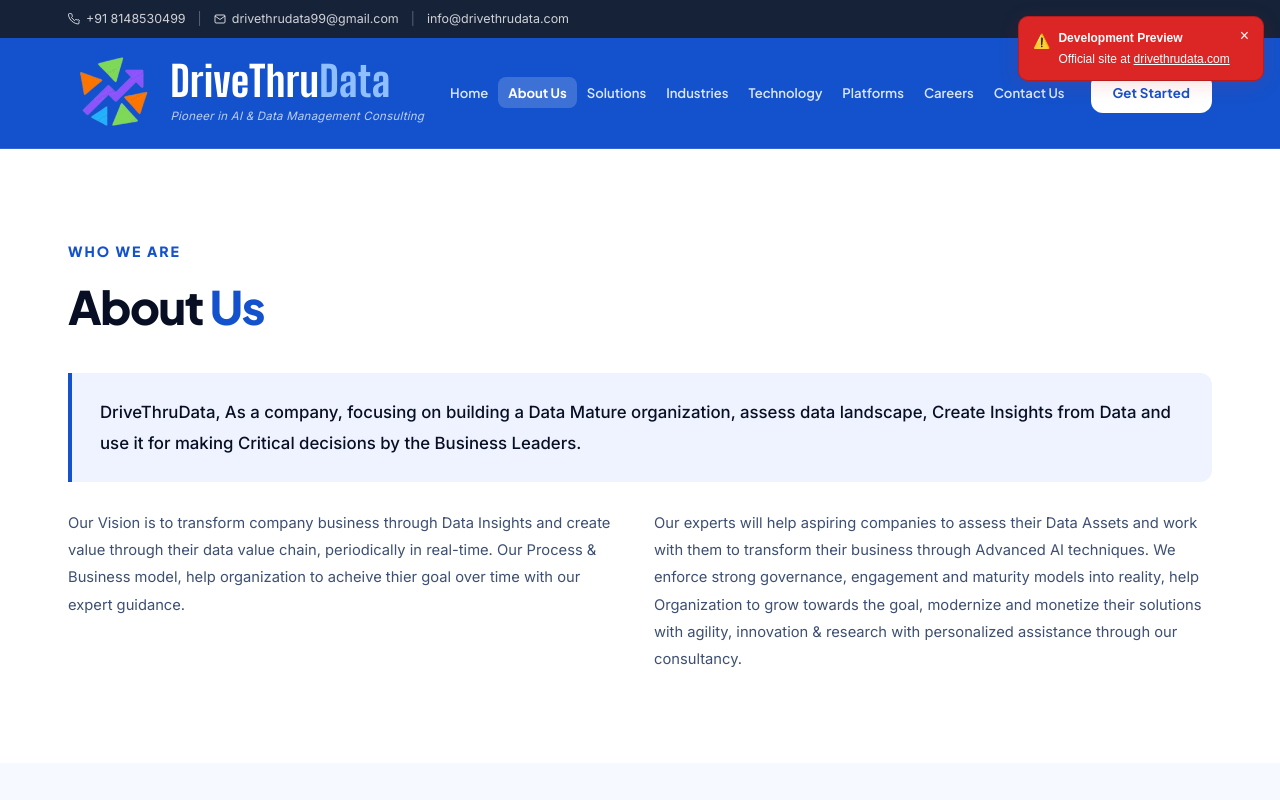
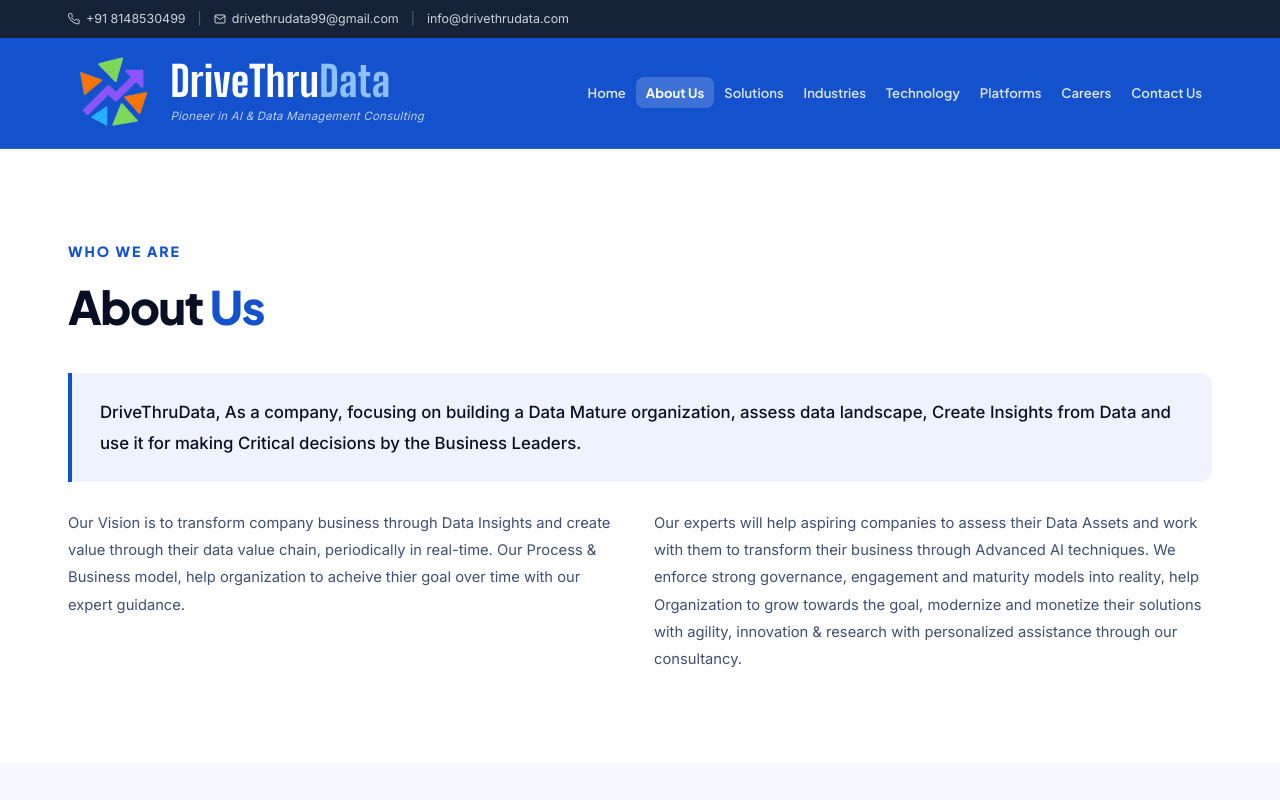
Before and after one commit to nikhil-karthik-avvss/drivethrudata-react, a React (Vite) app: page /about in a window 1280 px wide. Shown: the top 800 px of the page. Built offline with nearby package versions, Linux system fonts and the light colour scheme.

Commit message:
Removed get started button

```diff
--- a/src/components/Hero.jsx
+++ b/src/components/Hero.jsx
@@ -87,7 +87,7 @@
         </div>
 
         {/* Visual side */}
-        <div className={`hero__visual ${animating ? 'hero__visual--out' : 'hero__visual--in'}`}>
+        <div className="hero__visual">
           <div className="hero__img-frame">
             <img
               src="https://drivethrudata.com/images/main-slider/image-1.jpg"
--- a/src/components/Layout.jsx
+++ b/src/components/Layout.jsx
@@ -1,6 +1,5 @@
 import { useEffect } from 'react';
 import { useLocation } from 'react-router-dom';
-import DevBanner from './DevBanner';
 import Navbar from './Navbar';
 import Footer from './Footer';
 
@@ -14,7 +13,6 @@
   return (
     <>
       <ScrollToTop />
-      <DevBanner />
       <Navbar />
       <main>{children}</main>
       <Footer />
--- a/src/components/Navbar.jsx
+++ b/src/components/Navbar.jsx
@@ -78,10 +78,6 @@
             ))}
           </ul>
 
-          <Link to="/contact" className="navbar__cta btn-primary">
-            Get Started
-          </Link>
-
           <button
             className={`navbar__hamburger ${menuOpen ? 'navbar__hamburger--open' : ''}`}
             onClick={() => setMenuOpen(!menuOpen)}
@@ -106,9 +102,6 @@
               </li>
             ))}
           </ul>
-          <Link to="/contact" className="btn-primary mobile-menu__cta" onClick={() => setMenuOpen(false)}>
-            Get Started
-          </Link>
           <div className="mobile-menu__footer">
             <a href="tel:+918148530499" className="top-bar__item" style={{ color: 'var(--text-body)' }}>+91 8148530499</a>
             <a href="mailto:info@drivethrudata.com" className="top-bar__item" style={{ color: 'var(--text-body)' }}>info@drivethrudata.com</a>
--- a/src/main.jsx
+++ b/src/main.jsx
@@ -1,13 +1,10 @@
-import { StrictMode } from 'react'
 import { createRoot } from 'react-dom/client'
 import { BrowserRouter } from 'react-router-dom'
 import './index.css'
 import App from './App.jsx'
 
 createRoot(document.getElementById('root')).render(
-  <StrictMode>
-    <BrowserRouter>
-      <App />
-    </BrowserRouter>
-  </StrictMode>,
+  <BrowserRouter>
+    <App />
+  </BrowserRouter>,
 )
```
